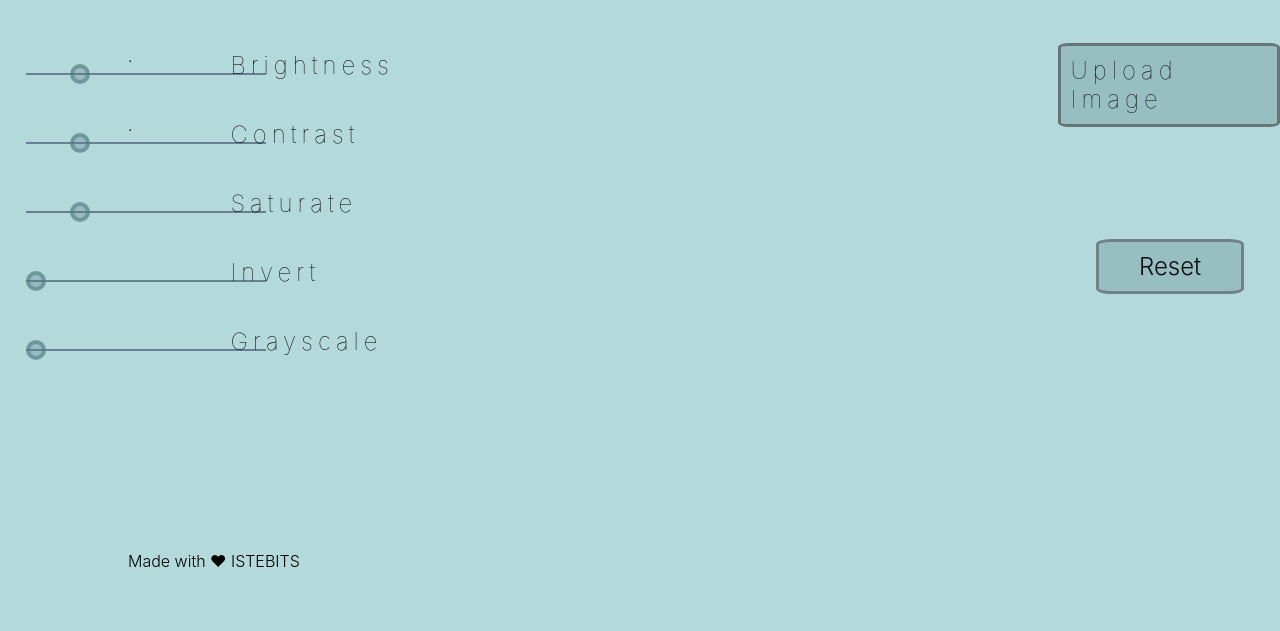
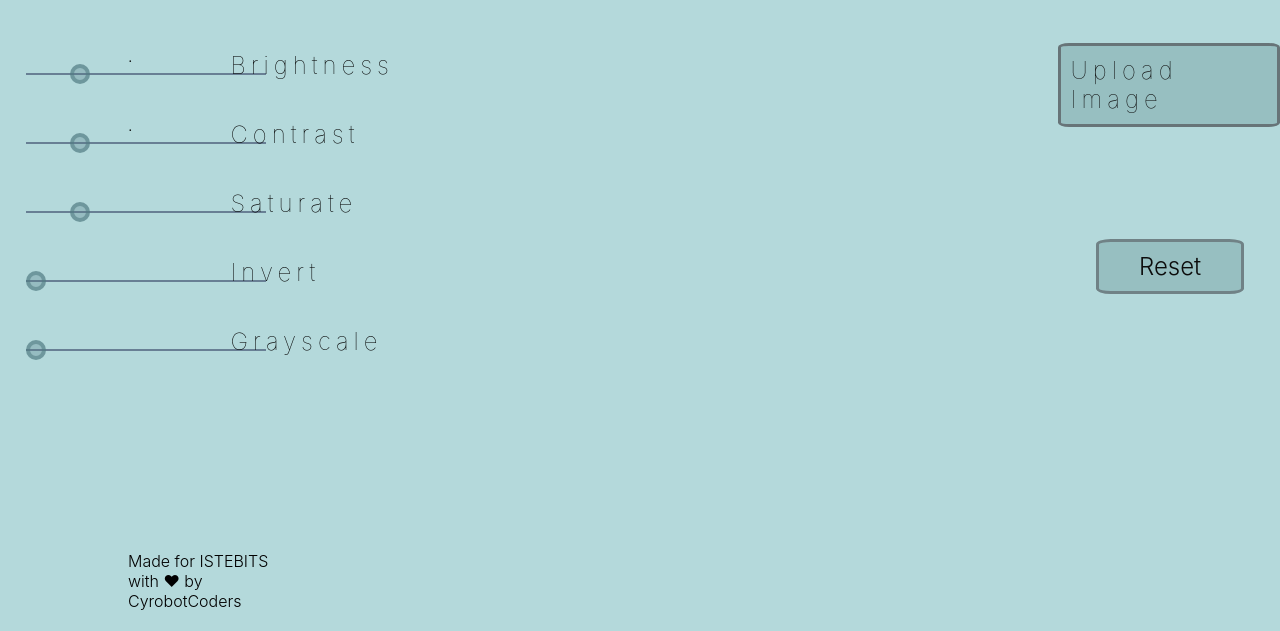
Before and after one commit to tymsai/Spider2.0_Hackathon, a plain HTML site: page index.html in a window 1280 px wide. Shown: the part 169-800 px from the top of the page. Drawn offline with Linux system fonts and the light colour scheme.

Commit message:
Update index.html

```diff
--- a/index.html
+++ b/index.html
@@ -46,7 +46,7 @@
     <button id="reset">Reset</button>
     <script src="./app.js"></script>
     <footer>
-        <p>Made with &#10084; ISTEBITS</p>
+        <p>Made for ISTEBITS <br/> with &#10084; by <br/> CyrobotCoders </p>
     </footer>
 </body>
 </html>
```
